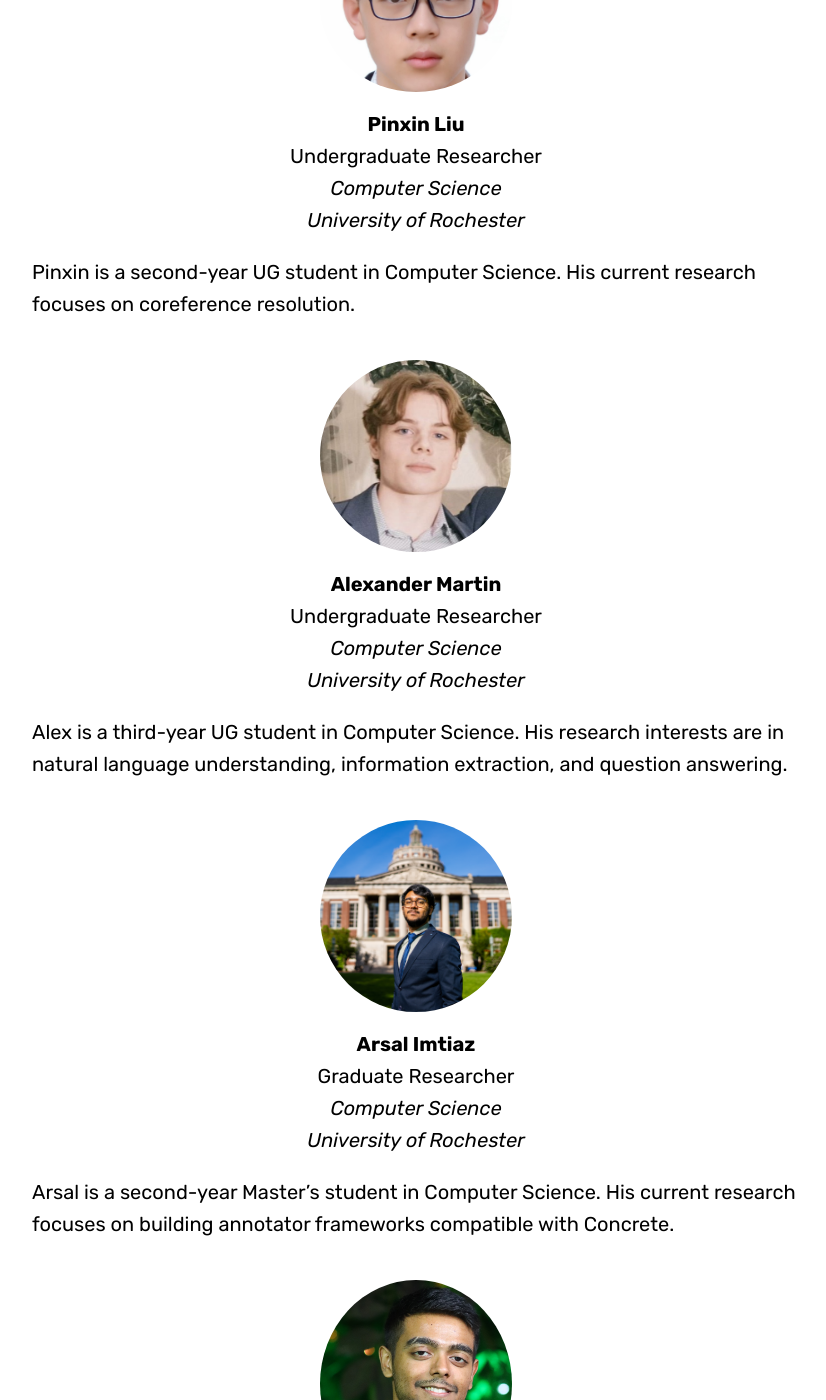
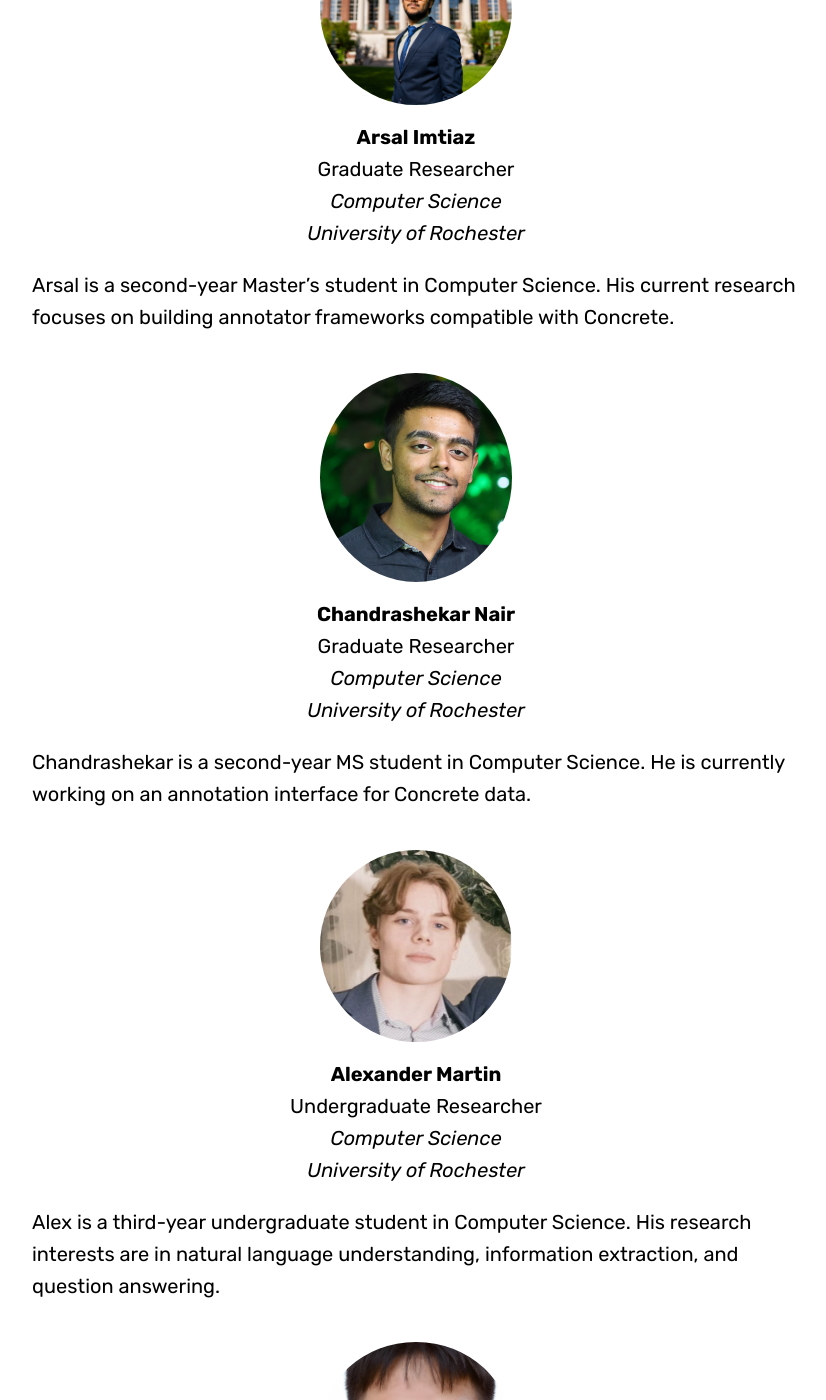
Before and after one commit to FACTSlab/factslab.github.io, a Jekyll site: the page built from people.md, in a window 1280 px wide and 1400 px high, scrolled down 4127 px. Shown: the whole window, without its empty margins (224-1050 px from the left). Built offline with Jekyll 4.4.1, drawn with Linux system fonts in a browser that asks for light colours; some web fonts are replaced; some of the changed text lies outside the part shown.

Commit message:
Reorders and updates people

```diff
--- a/_data/people.yml
+++ b/_data/people.yml
@@ -57,22 +57,6 @@
       image: jack-valinsky.jpg
       description: Jack is a second-year MS student in Linguistics advised by Scott Grimm. His current research focuses on how lexical and syntactic features affect interpretability and acceptability of degraded environments.
 
-    - name: Pinxin Liu
-      role: Undergraduate Researcher
-      department: Computer Science
-      university: University of Rochester
-      website:
-      image: pinxin-liu.jpg
-      description: Pinxin is a second-year UG student in Computer Science. His current research focuses on coreference resolution.
-
-    - name: Alexander Martin
-      role: Undergraduate Researcher
-      department: Computer Science
-      university: University of Rochester
-      website:
-      image: alex-martin.jpg
-      description: Alex is a third-year UG student in Computer Science. His research interests are in natural language understanding, information extraction, and question answering.
-
     - name: Arsal Imtiaz
       role: Graduate Researcher
       department: Computer Science
@@ -89,6 +73,21 @@
       image: chandrashekar-nair.jpg
       description: Chandrashekar is a second-year MS student in Computer Science. He is currently working on an annotation interface for Concrete data.
 
+    - name: Alexander Martin
+      role: Undergraduate Researcher
+      department: Computer Science
+      university: University of Rochester
+      website:
+      image: alex-martin.jpg
+      description: Alex is a third-year undergraduate student in Computer Science. His research interests are in natural language understanding, information extraction, and question answering.
+
+    - name: Pinxin Liu
+      role: Undergraduate Researcher
+      department: Computer Science
+      university: University of Rochester
+      website:
+      image: pinxin-liu.jpg
+      description: Pinxin is a second-year undergraduate student in Computer Science. His current research focuses on coreference resolution.
 
 - name: Alumni
   people:
@@ -123,7 +122,7 @@
     - name: Muskaan Mendiratta
       role: Software Engineer
       department:
-      university: Barclays
+      university: Meta
       website: https://www.linkedin.com/in/muskaan-mendiratta/
       image: muskaan-mendiratta.jpg
 
```
